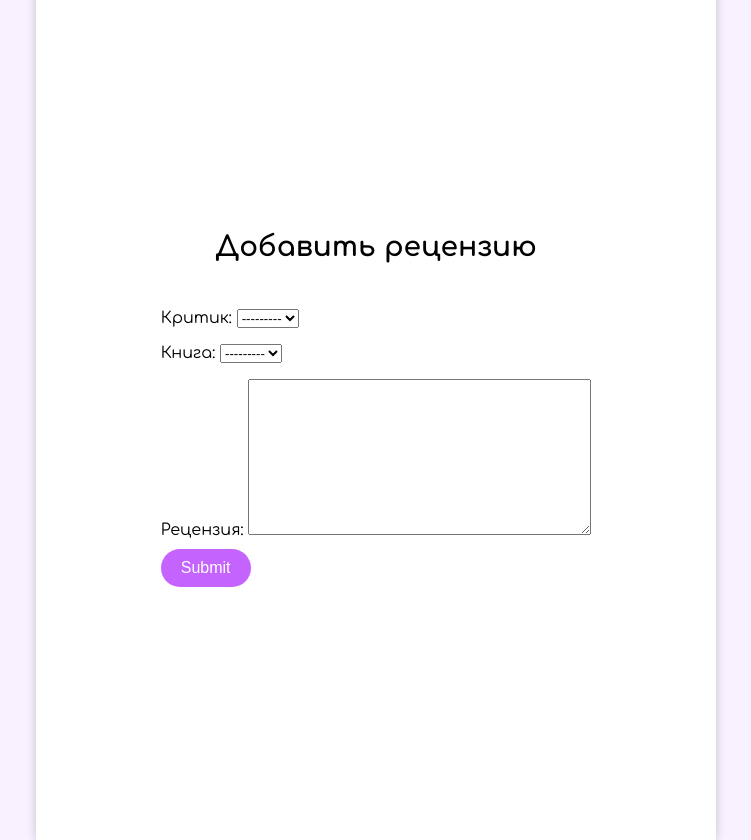
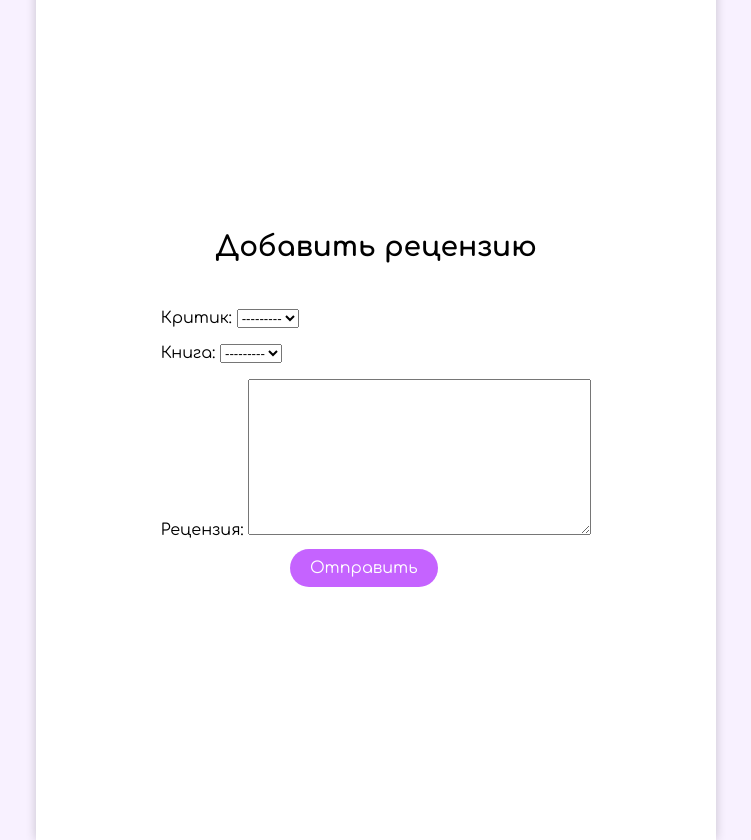
Before and after one commit to sligius/backend_project, a Django app: page /new_review/ in a window 1280 px wide. Shown: the whole page, without its empty margins (264-1015 px from the left). Run offline with Django 4.2, Linux system fonts and the light colour scheme; data that the repository does not hold is empty.

```diff
--- a/static/css/create_review.css
+++ b/static/css/create_review.css
@@ -44,6 +44,7 @@ p {
 }
 
 .submit-button {
+    font-family: "Comfortaa", sans-serif;
     background-color: rgba(186, 68, 255, 0.83);
     color: #ffffff;
     padding: 10px 20px;
@@ -51,6 +52,7 @@ p {
     border-radius: 25px;
     font-size: 16px;
     cursor: pointer;
+    margin-left: 30%;
 }
 
 .submit-button:hover {
--- a/templates/create_review.html
+++ b/templates/create_review.html
@@ -16,7 +16,7 @@
                     <p>{{ form.critic.label }}: {{ form.critic }}</p>
                     <p>{{ form.book.label }}: {{ form.book }}</p>
                     <p>{{ form.content.label }}: {{ form.content }}</p>
-                    <button class="submit-button" type="submit">Submit</button>
+                    <button class="submit-button" type="submit">Отправить</button>
                 </form>
             </div>
         </div>
```
